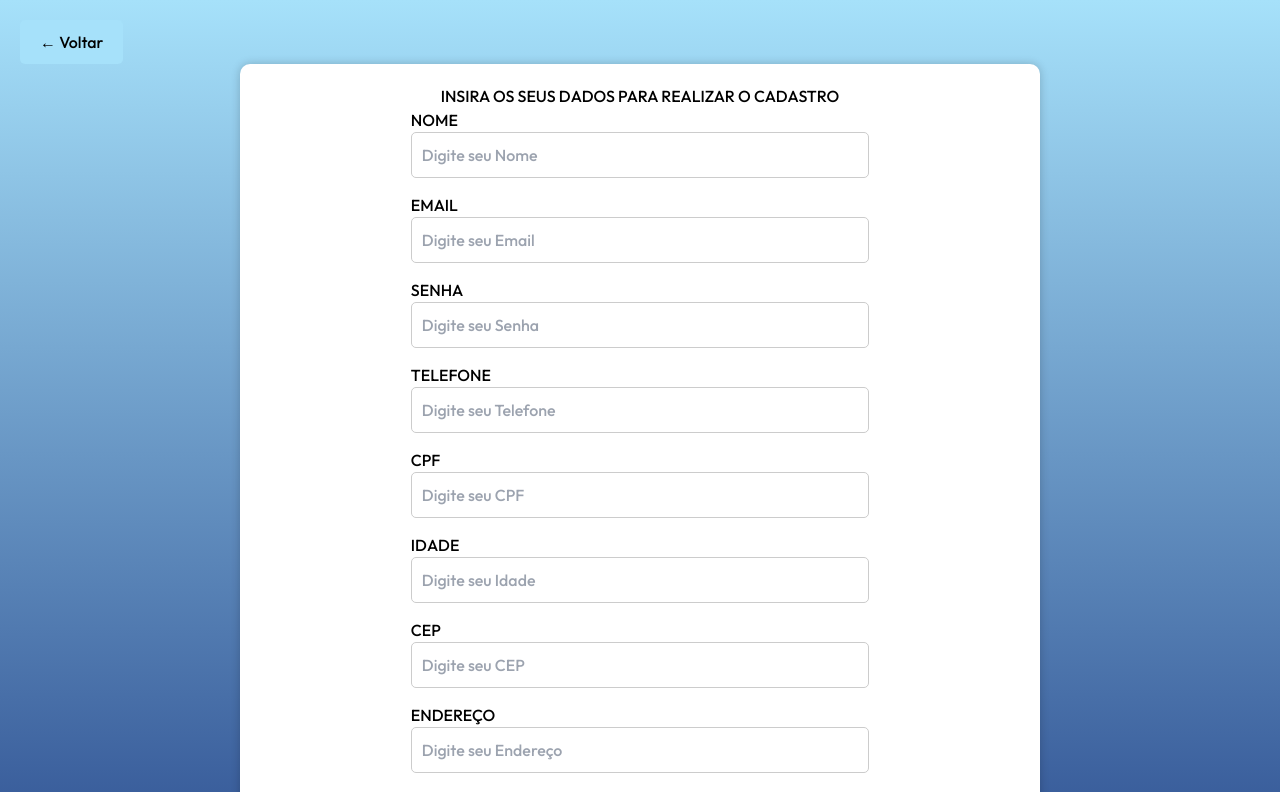
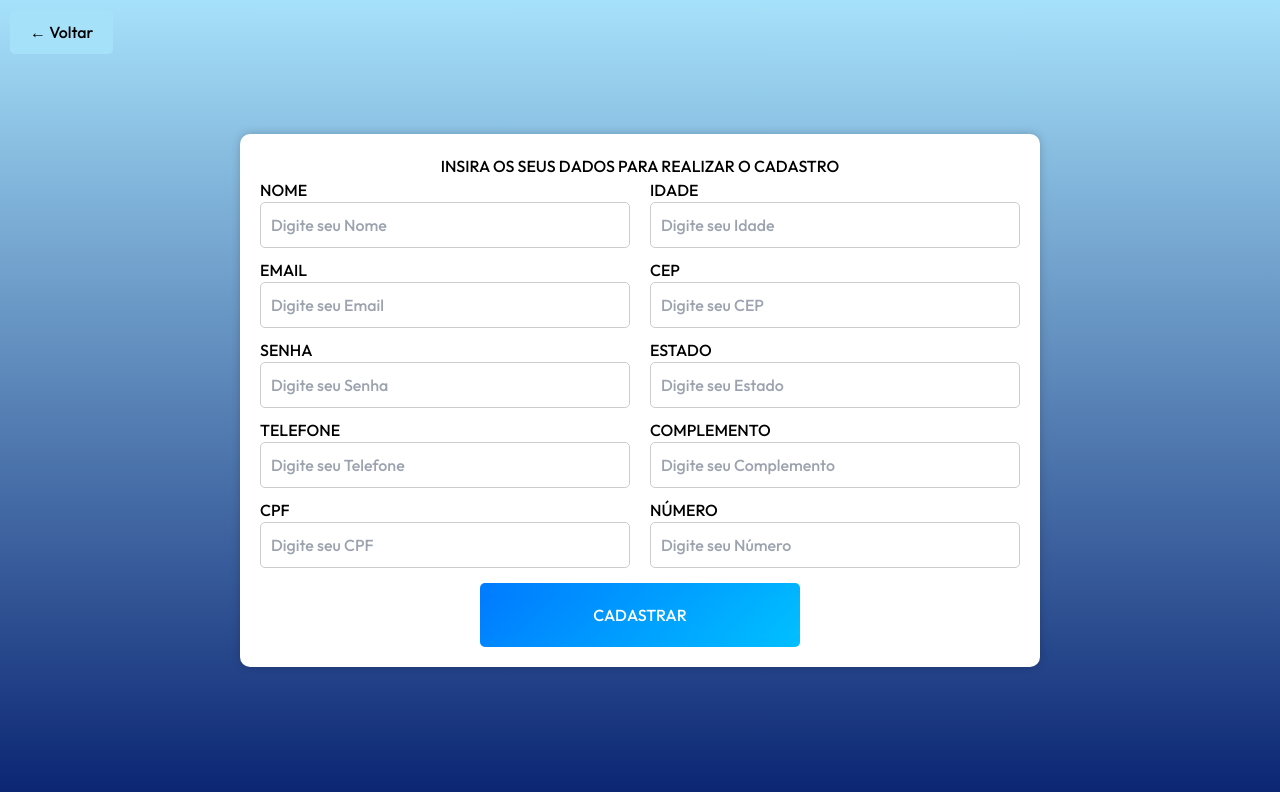
Before and after one commit to Rennan-Ferreira/cycle-Guard-Sprint4, a Next.js app: page /cadastro in a window 1280 px wide. Shown: the top 792 px of the page. Built offline with nearby package versions, Linux system fonts and the light colour scheme; a web font is replaced by a local one.

Commit message:
Ajustando credencial e design das telas

```diff
--- a/src/app/(pages)/cadastro/page.jsx
+++ b/src/app/(pages)/cadastro/page.jsx
@@ -98,52 +98,34 @@ export default function Cadastro() {
   <div className={styles.cadastroContainer}>
     <form onSubmit={handleSubmit} className={styles.forms} action="">
       <div className={styles.cadastroTitle}>
-            <h2>INSIRA OS SEUS DADOS PARA REALIZAR O CADASTRO</h2>
+        <h2 className={styles.title}>INSIRA OS SEUS DADOS PARA REALIZAR O CADASTRO</h2>
       </div>
       <div className={styles.cadastroGroup}>
-            <label htmlFor="nome">  NOME <input type="text" id="nome" name="nome" placeholder="Digite seu Nome" required value={formData.nome} onChange={handleChange} />
-            </label>
+        <div className={styles.column}>
+          <label htmlFor="nome">NOME</label>
+          <input type="text" id="nome" name="nome" placeholder="Digite seu Nome" required value={formData.nome} onChange={handleChange} />
+          <label htmlFor="email">EMAIL</label>
+          <input type="text" id="email" name="email" placeholder="Digite seu Email" required value={formData.email} onChange={handleChange} />
+          <label htmlFor="senha">SENHA</label>
+          <input type="password" id="senha" name="senha" placeholder="Digite seu Senha" required value={formData.senha} onChange={handleChange} />
+          <label htmlFor="telefone">TELEFONE</label>
+          <input type="text" id="telefone" name="telefone" placeholder="Digite seu Telefone" required value={formData.telefone} onChange={handleChange} />
+          <label htmlFor="cpf">CPF</label>
+          <input type="text" id="cpf" name="cpf" placeholder="Digite seu CPF" required value={formData.cpf} onChange={handleChange} />
+
         </div>
-          <div className={styles.cadastroGroup}>
-            <label htmlFor="email"> EMAIL<input type="text" id="email" name="email" placeholder="Digite seu Email" required value={formData.email} onChange={handleChange} />
-            </label>
+        <div className={styles.column}>
+          <label htmlFor="idade">IDADE</label>
+          <input type="text" id="idade" name="idade" placeholder="Digite seu Idade" required value={formData.idade} onChange={handleChange} />
+          <label htmlFor="cep">CEP</label>
+          <input type="text" id="cep" name="cep" placeholder="Digite seu CEP" required value={formData.cep} onChange={handleChange} />
+          <label htmlFor="estado">ESTADO</label>
+          <input type="text" id="estado" name="estado" placeholder="Digite seu Estado" required value={formData.estado} onChange={handleChange} />
+          <label htmlFor="complemento">COMPLEMENTO</label>
+          <input type="text" id="complemento" name="complemento" placeholder="Digite seu Complemento" required value={formData.complemento} onChange={handleChange} />
+          <label htmlFor="numero">NÚMERO</label>
+          <input type="text" id="numero" name="numero" placeholder="Digite seu Número" required value={formData.numero} onChange={handleChange} />
         </div>
-          <div className={styles.cadastroGroup}>
-            <label htmlFor="senha">  SENHA<input type="password" id="senha" name="senha" placeholder="Digite seu Senha" required value={formData.senha} onChange={handleChange} />
-            </label>
-          </div>
-          <div className={styles.cadastroGroup}>
-            <label htmlFor="telefone">  TELEFONE  <input type="text" id="telefone" name="telefone" placeholder="Digite seu Telefone" required value={formData.telefone} onChange={handleChange} />
-            </label>
-          </div>
-          <div className={styles.cadastroGroup}>
-            <label htmlFor="cpf">  CPF <input type="text" id="cpf" name="cpf" placeholder="Digite seu CPF" required value={formData.cpf} onChange={handleChange} />
-            </label>
-          </div>
-          <div className={styles.cadastroGroup}>
-            <label htmlFor="idade"> IDADE <input type="text" id="idade" name="idade" placeholder="Digite seu Idade" required value={formData.idade} onChange={handleChange} />
-            </label>
-          </div>
-          <div className={styles.cadastroGroup}>
-            <label htmlFor="cep"> CEP
-              <input type="text" id="cep" name="cep" placeholder="Digite seu CEP" required value={formData.cep} onChange={handleChange} />
-            </label>
-          </div>
-          <div className={styles.cadastroGroup}>
-            <label htmlFor="endereco"> ENDEREÇO <input type="text" id="endereco" name="endereco" placeholder="Digite seu Endereço" required value={formData.endereco} onChange={handleChange} />
-            </label>
-          </div>
-          <div className={styles.cadastroGroup}>
-            <label htmlFor="estado">  ESTADO <input type="text" id="estado" name="estado" placeholder="Digite seu Estado" required value={formData.estado} onChange={handleChange} />
-            </label>
-          </div>
-          <div className={styles.cadastroGroup}>
-            <label htmlFor="complemento">  COMPLEMENTO <input type="text" id="complemento" name="complemento" placeholder="Digite seu Complemento" required value={formData.complemento} onChange={handleChange} />
-            </label>
-          </div>
-          <div className={styles.cadastroGroup}>
-            <label htmlFor="numero">  NÚMERO<input type="text" id="numero" name="numero" placeholder="Digite seu Número" required value={formData.numero} onChange={handleChange} />
-            </label>
       </div>
           <div className={styles.cadastroBotao}>
             <button type="submit" disabled={loading} className={styles.cadastro}>
--- a/src/app/api/base/db.json
+++ b/src/app/api/base/db.json
@@ -2,8 +2,8 @@
     "usuarios": [
       {
         "id": 1,
-        "nome": "Alexandre Fiap",
-        "email": "ale@protonmail.edu",
+        "nome": "CycleGuard Fiap",
+        "email": "cycleGuard@fiap.com",
         "senha": "12345678"
       }
     ]
--- a/src/styles/cadastro.module.css
+++ b/src/styles/cadastro.module.css
@@ -12,11 +12,31 @@
     padding: 10px;
 }
 
-.cadastroHeader{
+.cadastroGroup {
+    display: grid;
+    grid-template-columns: 1fr 1fr;
+    grid-column-gap: 20px;
+}
+
+.title {
+    text-align: center;
+}
+
+.cadastroGroup label {
+    margin-bottom: 5px;
+}
+
+.cadastroGroup input {
+    width: 100%;
+    padding: 10px;
+    border: 1px solid #ccc;
+    border-radius: 5px;
+}
+
+.cadastroHeader {
     text-align: left;
     width: 100%;
     padding-left: 10px;
-    margin-top: 10px;
 }
 
 .cadastroBack {
@@ -28,9 +48,13 @@
     border-radius: 5px;
     cursor: pointer;
     text-decoration: none;
+    position: absolute;
+    top: 10px; /* Adjust the top position as needed */
+    left: 10px; /* Adjust the left position as needed */
+    z-index: 1;
 }
 
-.cadastroContainer{
+.cadastroContainer {
     background-color: #fff;
     border-radius: 10px;
     box-shadow: 0px 0px 10px rgba(0, 0, 0, 0.2);
@@ -49,14 +73,14 @@
     padding: 0 30px;
 }
 
-.cadastroGroup{
+.cadastroGroup {
     margin-bottom: 5px;
     width: 100%;
 }
 
 .cadastro {
-    background-color: #0a2472;
-    color: #fff;
+    background: linear-gradient(135deg, #007BFF, #00BFFF);
+  color: #fff;
     border: none;
     padding: 10px 20px;
     font-size: 16px;
@@ -67,14 +91,15 @@
     width: 100%;
 }
 
-.cadastroBotao{
-    background-color: #0a2472;
-    border-radius: 5px;
-    width: 10vw;
-    height: 10vh;
+.cadastroBotao {
+    background: linear-gradient(135deg, #007bff, #00BFFF);
+  border-radius: 5px;
+    width: 25vw;
+    height: 8vh;
     margin: 0 auto;
     font-size: 5px;
 }
+
 
 
 @media (max-width: 768px) {
```
Lines whose indentation alone changed are shown as unchanged.
